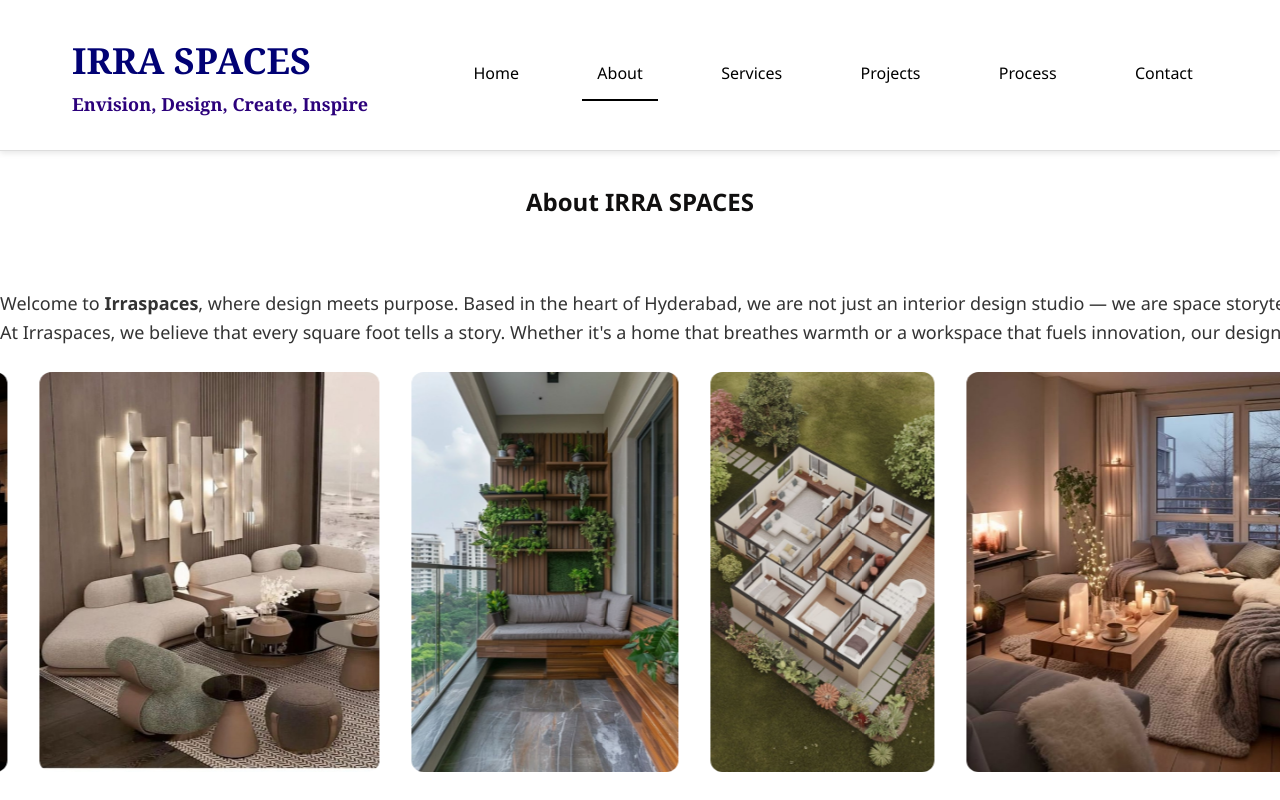
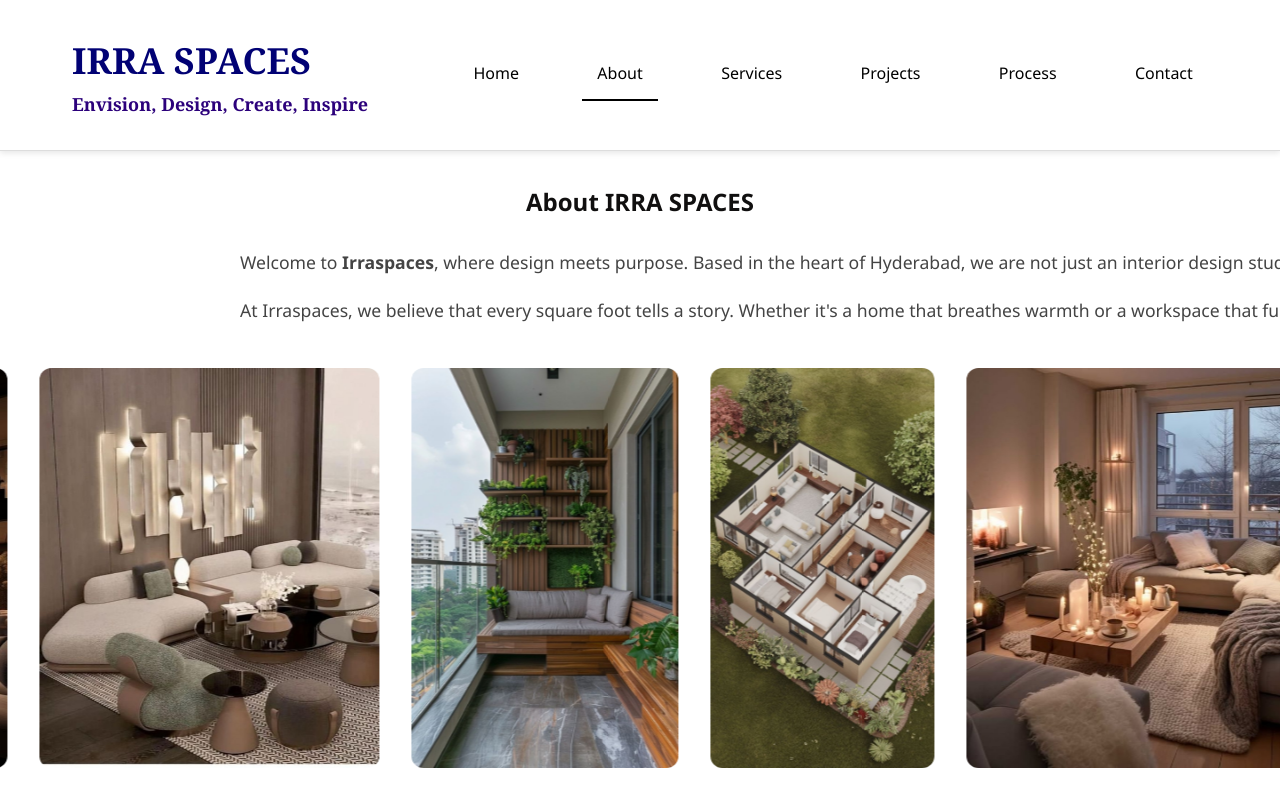
Before and after one commit to KavyaM28/Irra-frontend, a React (Create React App) app: page /#/about in a window 1280 px wide. Shown: the top 800 px of the page. Built offline with nearby package versions, Linux system fonts and the light colour scheme.

Commit message:
Updated About page with Hero marquee section and scrolling images

```diff
--- a/src/App.css
+++ b/src/App.css
@@ -1234,3 +1234,10 @@ section, .contact, .services, .hero {
     display: flex;
   }
 }
+.hero-description {
+  font-size: 1.1rem;
+  line-height: 1.8;
+  color: #444;
+  max-width: 800px;
+  margin: 0 auto 1rem auto;
+}
--- a/src/pages/About.js
+++ b/src/pages/About.js
@@ -34,13 +34,13 @@ function About() {
         <div className="hero-text">
           <h1>About IRRA SPACES</h1>
         </div>
-        <br /><br />
-        <p style={{ fontSize: 'large', marginTop: '1rem' }}>
+        <br />
+        <p className="hero-description">
             Welcome to <strong>Irraspaces</strong>, where design meets purpose. Based in the heart of Hyderabad,
             we are not just an interior design studio — we are space storytellers, curators of lifestyle, and
             champions of thoughtful aesthetics.
           </p>
-          <p style={{ fontSize: 'large' }}>
+          <p className="hero-description">
             At Irraspaces, we believe that every square foot tells a story. Whether it's a home that breathes warmth
             or a workspace that fuels innovation, our design philosophy blends functionality, emotion, and timeless appeal.
             What sets us apart is not just how we design.
```
